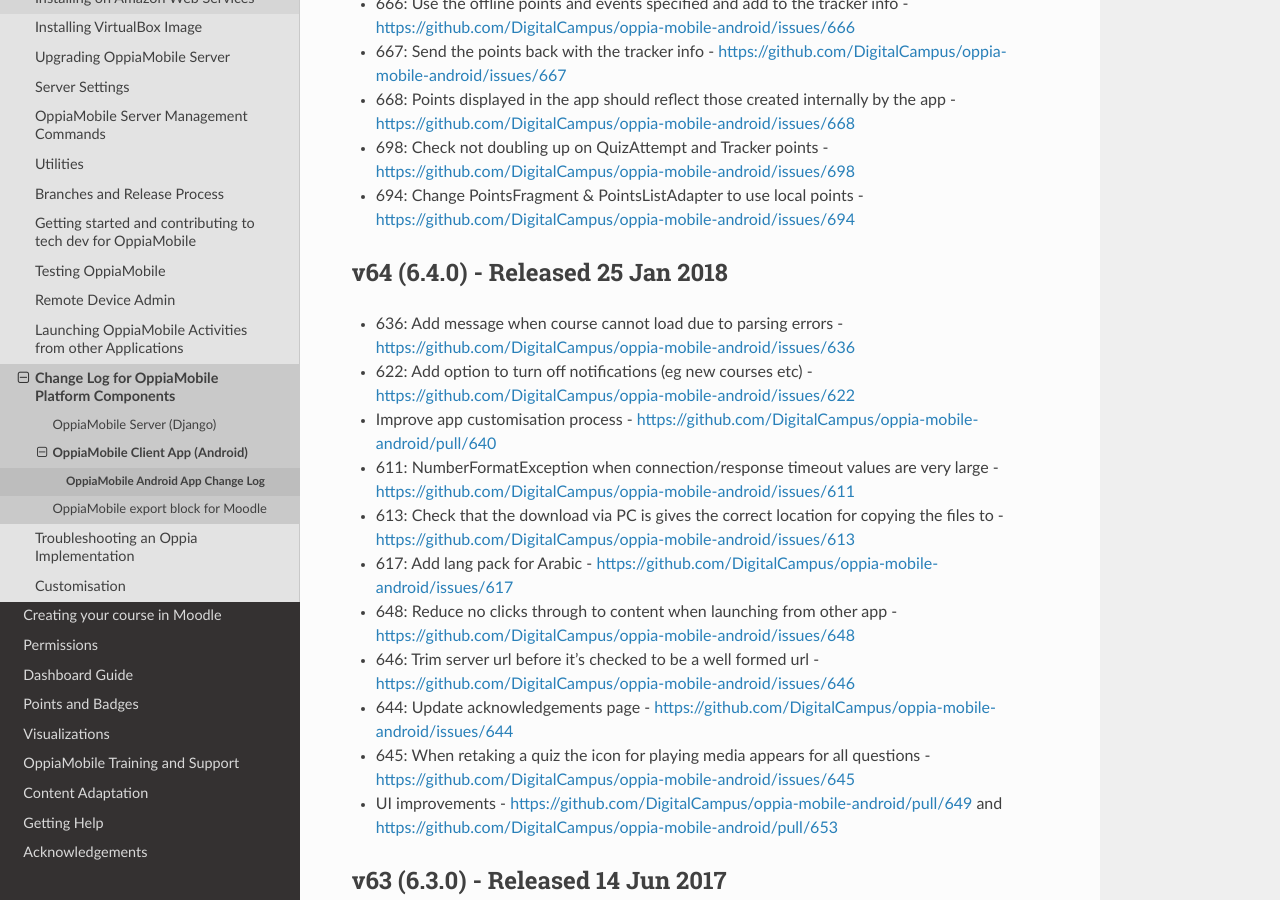
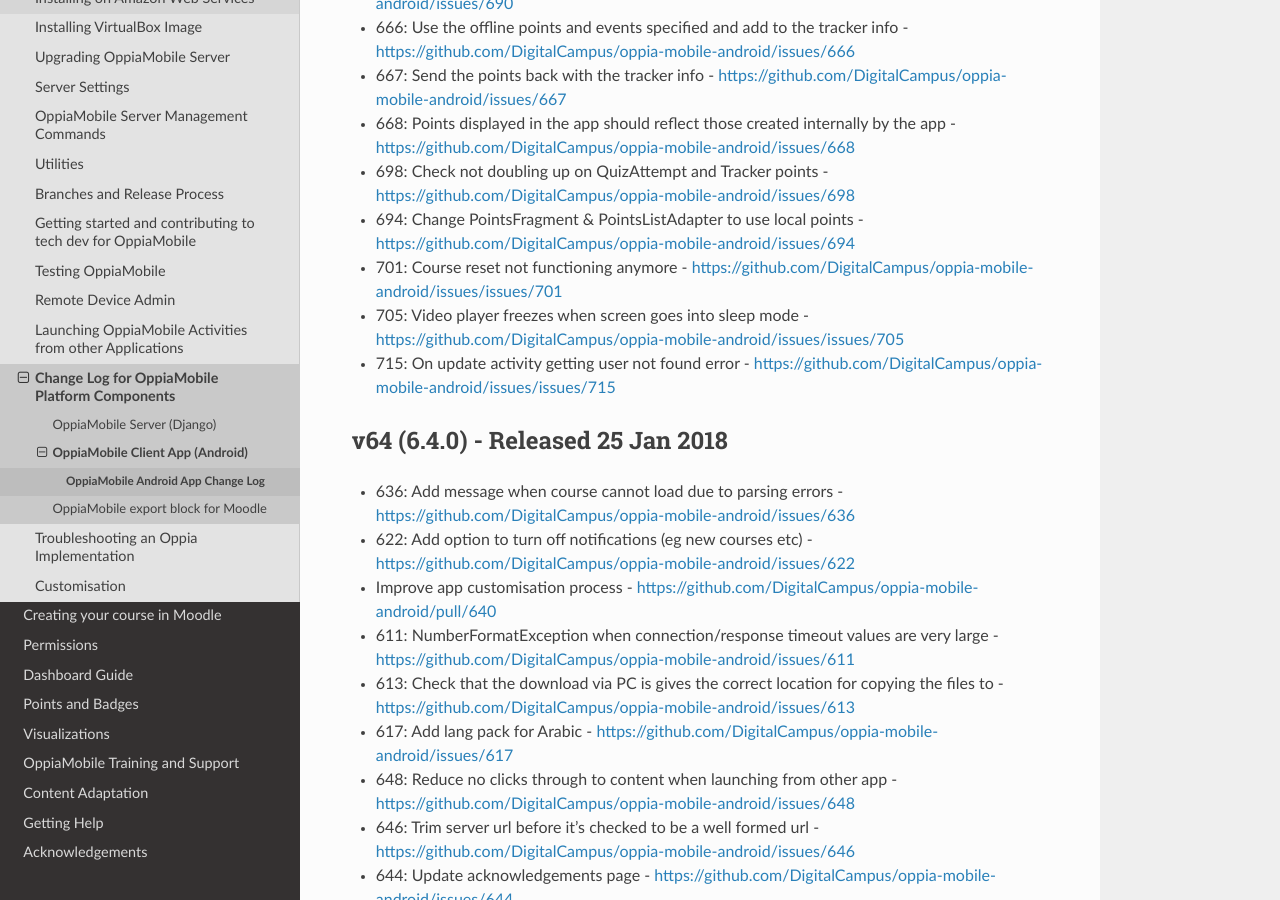
Before and after one commit to DigitalCampus/django-oppia, a Sphinx documentation site: the page built from docs/dev/changelog_android.rst, in a window 1280 px wide and 900 px high, scrolled down 1544 px. Built offline with Sphinx 7.4.7 and the Read the Docs theme 2.0.0, drawn with Linux system fonts in a browser that asks for light colours; the version number is read from the project's files by our own code; some of the changed text lies outside the part shown.

Commit message:
update docs

```diff
--- a/docs/dev/changelog_android.rst
+++ b/docs/dev/changelog_android.rst
@@ -42,6 +43,9 @@
 * 668: Points displayed in the app should reflect those created internally by the app - https://github.com/DigitalCampus/oppia-mobile-android/issues/668
 * 698: Check not doubling up on QuizAttempt and Tracker points - https://github.com/DigitalCampus/oppia-mobile-android/issues/698
 * 694: Change PointsFragment & PointsListAdapter to use local points - https://github.com/DigitalCampus/oppia-mobile-android/issues/694
+* 701: Course reset not functioning anymore - https://github.com/DigitalCampus/oppia-mobile-android/issues/issues/701
+* 705: Video player freezes when screen goes into sleep mode - https://github.com/DigitalCampus/oppia-mobile-android/issues/issues/705
+* 715: On update activity getting user not found error - https://github.com/DigitalCampus/oppia-mobile-android/issues/issues/715
 
 .. _appv64:
 
```
Also changed, not shown: other parts of docs/dev/changelog_android.rst (+1 -0 lines).
